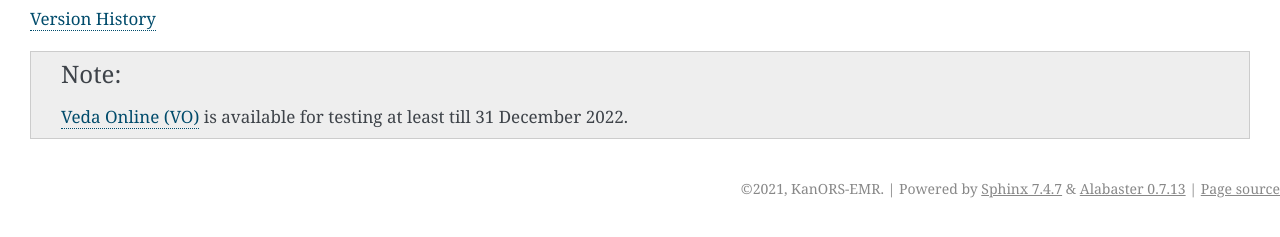
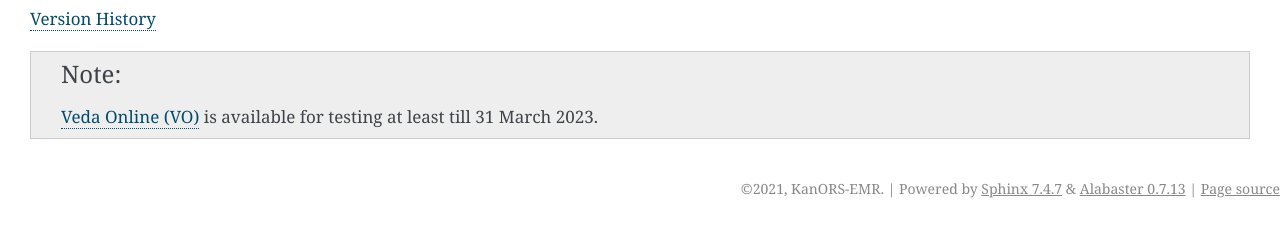
Before and after one commit to kanors-emr/Veda-start-page-news, a Sphinx documentation site: the page built from docs/source/index.rst, in a window 1280 px wide. Shown: the part 322-559 px from the top of the page. Built offline with Sphinx 7.4.7, drawn with Linux system fonts in a browser that asks for light colours.

Commit message:
VO availability

```diff
--- a/docs/source/index.rst
+++ b/docs/source/index.rst
@@ -18,4 +18,4 @@
 `Version History <https://veda-documentation.readthedocs.io/en/latest/pages/version_history.html>`_
 
 .. note::
-    `Veda Online (VO) <https://vedaonline.cloud/>`_ is available for testing at least till 31 December 2022.
+    `Veda Online (VO) <https://vedaonline.cloud/>`_ is available for testing at least till 31 March 2023.
```
